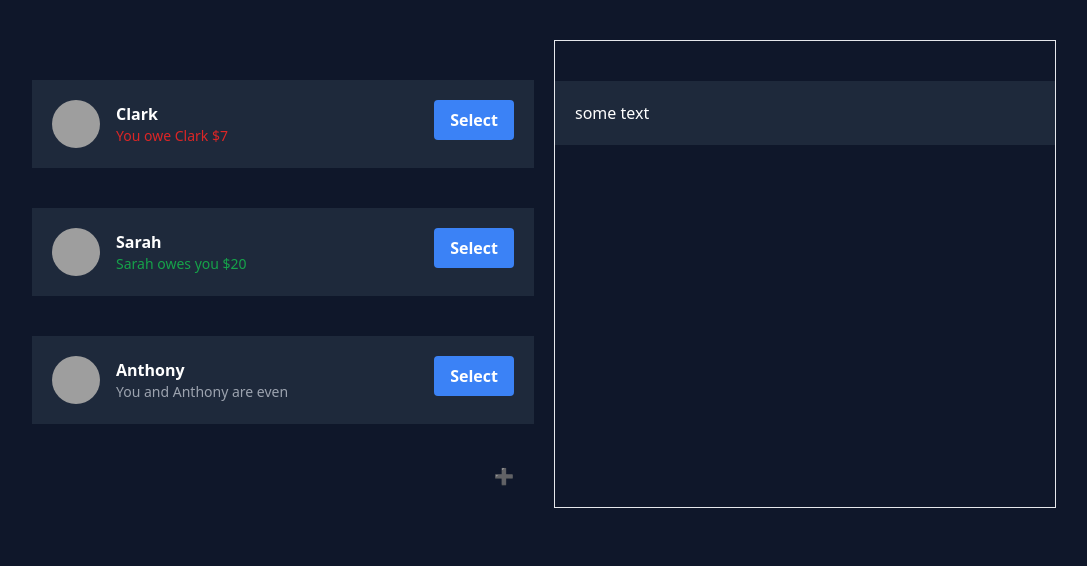
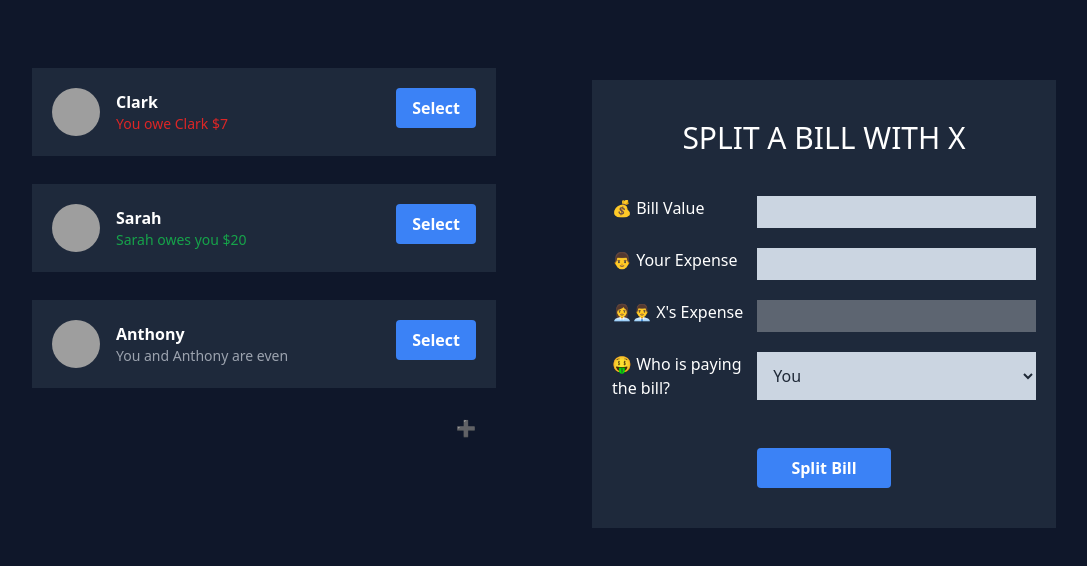
Before and after one commit to b1621/Eat-N-Split, a React (Vite) app: page / in a window 1280 px wide. Shown: the top 566 px of the page, without its empty margins (96-1183 px from the left). Built offline with nearby package versions, Linux system fonts and the light colour scheme; grey boxes are pictures that could not be loaded.

Commit message:
split bill form style finished

```diff
--- a/src/App.jsx
+++ b/src/App.jsx
@@ -1,5 +1,6 @@
 import { useState } from "react";
 import FriendsList from "./components/FriendsList";
+import SplitBill from "./components/SplitBill";
 
 function App() {
   const initialFriends = [
@@ -38,12 +39,12 @@ function App() {
             </button>
           </div> */}
 
-          <div className='grid grid-cols-1 lg:grid-cols-2 gap-5  my-10'>
+          <div className='grid grid-cols-1 lg:grid-cols-2 gap-24  my-10'>
             <div className=''>
               <FriendsList friends={friends} setFriends={setFriends} />
             </div>
-            <div className=' border px-10 lg:px-0'>
-              <div className=' bg-slate-800 p-5 my-10'>some text</div>
+            <div className='px-10 py-10 lg:px-0'>
+              <SplitBill />
             </div>
           </div>
         </div>
--- a/src/components/AddFriend.jsx
+++ b/src/components/AddFriend.jsx
@@ -14,7 +14,7 @@ const AddFriend = ({ friends, setFriends, setOpenAddFriend }) => {
     setOpenAddFriend(false);
   };
   return (
-    <div className=' bg-gray-800 bg-cyan-900 bg-sky-950 bg-slate-800 px-10 py-5'>
+    <div className='  bg-slate-800 px-10 py-5'>
       <form onSubmit={handleSubmit}>
         <div className=' grid grid-cols-3 px-3 py-5'>
           <span> 🙍‍♂️🙍‍♀️ Friend Name</span>
--- a/src/components/FriendCard.jsx
+++ b/src/components/FriendCard.jsx
@@ -1,6 +1,6 @@
 const FriendCard = ({ friend }) => {
   return (
-    <div className='bg-slate-800 p-5 my-10'>
+    <div className='bg-slate-800  p-5 my-7'>
       <div className='flex flex-row justify-between'>
         <div className='flex items-center'>
           <div className='h-12 w-12 rounded-full overflow-hidden'>
--- /dev/null
+++ b/src/components/SplitBill.jsx
@@ -0,0 +1,44 @@
+const SplitBill = () => {
+  return (
+    <div className=' bg-slate-800 py-10 px-5'>
+      <h2 className='text-center text-3xl pb-10'>SPLIT A BILL WITH X</h2>
+      <form className='grid grid-cols-3 gap-x-3 gap-y-5'>
+        <label>💰 Bill Value</label>
+        <input
+          className='text-gray-800 px-3 py-1 bg-slate-300 outline-none col-span-2'
+          type='text'
+        />
+
+        <label> 👨 Your Expense</label>
+        <input
+          className='text-gray-800 px-3 py-1 bg-slate-300 outline-none col-span-2'
+          type='text'
+        />
+
+        <label> 👩‍💼👨‍💼 X's Expense</label>
+        <input
+          className='text-gray-800 px-3 py-1  outline-none col-span-2'
+          type='text'
+          disabled
+        />
+
+        <label>🤑 Who is paying the bill? </label>
+        <select
+          className='outline-none text-gray-800 bg-slate-300 px-3 py col-span-2'
+          name=''
+          id=''
+        >
+          <option className='py-1' value='you'>
+            You
+          </option>
+          <option value='friend'>Friend</option>
+        </select>
+        <button className=' col-start-2 bg-blue-500 hover:bg-blue-700 text-white font-bold py-2 px-4 mt-7 rounded '>
+          Split Bill
+        </button>
+      </form>
+    </div>
+  );
+};
+
+export default SplitBill;
```
